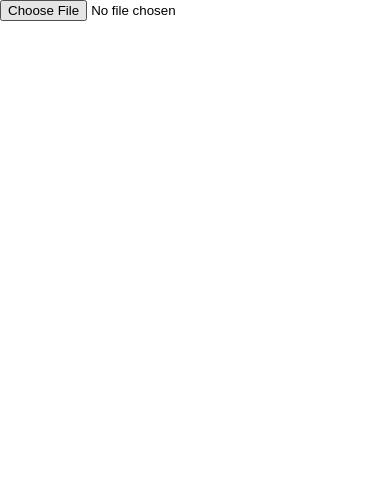
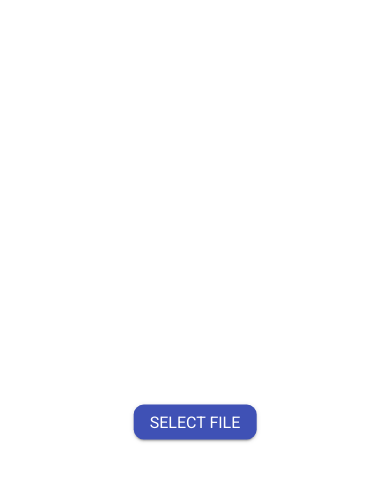
Before and after one commit to sunriselink/har-viewer, an Angular app: page / in a window 390 px wide. Shown: the top 480 px of the page. Built offline with nearby package versions, Linux system fonts and the light colour scheme.

Commit message:
feat: адаптивная верстка под длинные ответы
Closes #1

```diff
--- a/src/app/app.component.html
+++ b/src/app/app.component.html
@@ -3,5 +3,5 @@
 </ng-container>
 
 <ng-template #selectHAR>
-    <input type="file" (change)="loadHAR($event)" />
+    <app-file-uploader (fileSelect)="loadHAR($event)"></app-file-uploader>
 </ng-template>
--- /dev/null
+++ b/src/app/app.component.scss
@@ -0,0 +1,6 @@
+app-file-uploader {
+  position: fixed;
+  top: 50%;
+  left: 50%;
+  transform: translate(-50%, -50%);
+}
--- a/src/app/app.component.ts
+++ b/src/app/app.component.ts
@@ -8,6 +8,7 @@ import { IHAR } from './types/har-log';
 @Component({
     selector: 'app-root',
     templateUrl: './app.component.html',
+    styleUrls: ['./app.component.scss'],
     changeDetection: ChangeDetectionStrategy.OnPush,
 })
 export class AppComponent implements OnInit {
@@ -38,9 +39,8 @@ export class AppComponent implements OnInit {
         );
     }
 
-    public loadHAR(event: Event) {
-        const input = event.target as HTMLInputElement;
-        this.harFile$$.next(input.files[0]);
+    public loadHAR(file: File) {
+        this.harFile$$.next(file);
     }
 
     private showInfo(): void {
--- a/src/app/app.module.ts
+++ b/src/app/app.module.ts
@@ -5,6 +5,7 @@ import { AppComponent } from './app.component';
 import { ExpansionPanelContentComponent } from './components/expansion-panel-content/expansion-panel-content.component';
 import { ExpansionPanelHeaderComponent } from './components/expansion-panel-header/expansion-panel-header.component';
 import { ExpansionPanelComponent } from './components/expansion-panel/expansion-panel.component';
+import { FileUploaderComponent } from './components/file-uploader/file-uploader.component';
 import { HarEntryComponent } from './components/har-entry/har-entry.component';
 import { HarViewerComponent } from './components/har-viewer/har-viewer.component';
 import { TagComponent } from './components/tag/tag.component';
@@ -18,6 +19,7 @@ import { TagComponent } from './components/tag/tag.component';
         ExpansionPanelHeaderComponent,
         ExpansionPanelContentComponent,
         TagComponent,
+        FileUploaderComponent,
     ],
     imports: [BrowserModule],
     providers: [],
--- /dev/null
+++ b/src/app/components/file-uploader/file-uploader.component.html
@@ -0,0 +1,4 @@
+<label>
+    <span class="select-btn">SELECT FILE</span>
+    <input type="file" (change)="onFileSelect($event)" />
+</label>
--- /dev/null
+++ b/src/app/components/file-uploader/file-uploader.component.scss
@@ -0,0 +1,13 @@
+input[type='file'] {
+  display: none;
+}
+
+.select-btn {
+  cursor: pointer;
+  padding: 8px 16px;
+  display: inline-block;
+  background-color: #3f51b5;
+  color: white;
+  border-radius: 10px;
+  box-shadow: 0 3px 1px -2px rgb(0 0 0 / 20%), 0 2px 2px 0 rgb(0 0 0 / 14%), 0 1px 5px 0 rgb(0 0 0 / 12%);
+}
--- /dev/null
+++ b/src/app/components/file-uploader/file-uploader.component.ts
@@ -0,0 +1,16 @@
+import { ChangeDetectionStrategy, Component, EventEmitter, Output } from '@angular/core';
+
+@Component({
+    selector: 'app-file-uploader',
+    templateUrl: './file-uploader.component.html',
+    styleUrls: ['./file-uploader.component.scss'],
+    changeDetection: ChangeDetectionStrategy.OnPush,
+})
+export class FileUploaderComponent {
+    @Output()
+    public fileSelect: EventEmitter<File> = new EventEmitter<File>();
+
+    public onFileSelect(event: Event) {
+        this.fileSelect.emit((event.target as HTMLInputElement).files[0]);
+    }
+}
--- a/src/app/components/har-entry/har-entry.component.html
+++ b/src/app/components/har-entry/har-entry.component.html
@@ -6,7 +6,7 @@
     </app-expansion-panel-header>
 
     <app-expansion-panel-content>
-        <pre *ngIf="content; else empty">{{ content }}</pre>
+        <pre *ngIf="content; else empty" class="har-content">{{ content }}</pre>
         <ng-template #empty>Empty</ng-template>
     </app-expansion-panel-content>
 </app-expansion-panel>
--- a/src/app/components/har-entry/har-entry.component.scss
+++ b/src/app/components/har-entry/har-entry.component.scss
@@ -17,3 +17,7 @@ app-expansion-panel-content {
 app-tag {
   margin-right: 8px;
 }
+
+.har-content {
+  overflow-y: auto;
+}
--- a/src/app/components/tag/tag.component.scss
+++ b/src/app/components/tag/tag.component.scss
@@ -13,6 +13,7 @@
   }
 
   &_red {
+    color: white;
     background-color: #e94560;
   }
 }
```
